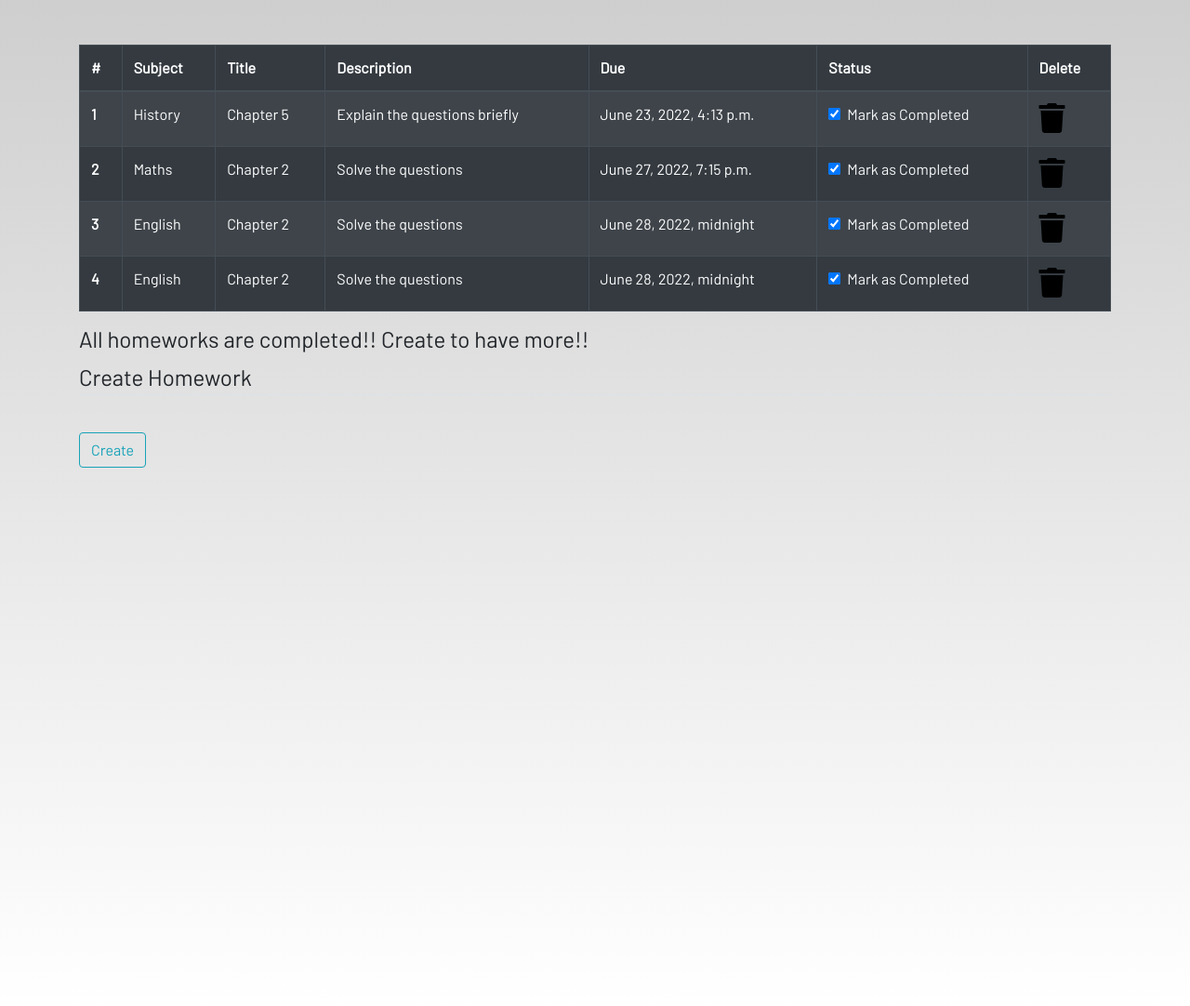
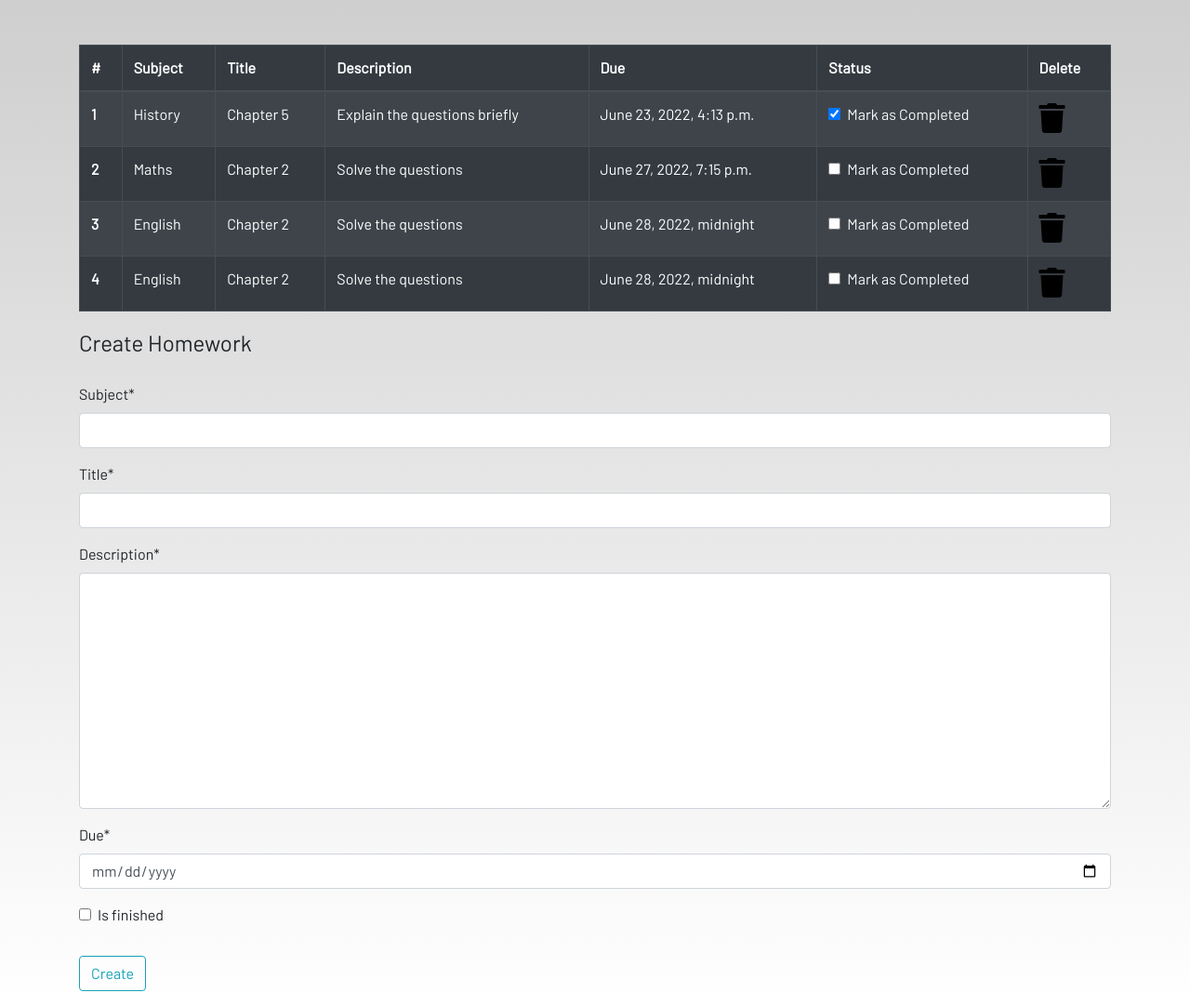
Before and after one commit to munga114/portal, a Django app: page /homework in a window 1280 px wide. Shown: the part 56-1138 px from the top of the page at 93% size. Run offline with Django 3.2, Linux system fonts and the light colour scheme; a user stored in the database is signed in; data comes from the database, SQL or seed files in the repository; both versions use the stored data as it was after the commit; some libraries are stand-ins or nearby versions; some web fonts are replaced.

Commit message:
update files

```diff
--- a/studentstudyportal/dashboard/forms.py
+++ b/studentstudyportal/dashboard/forms.py
@@ -5,3 +5,12 @@ class NotesForm(forms.ModelForm):
     class Meta:
         model = Notes
         fields = ['title','description']
+
+class DateInput(forms.DateInput):
+    input_type = 'date'
+
+class HomeworkForm(forms.ModelForm):
+    class Meta:
+        model = Homework
+        widgets = {'due':DateInput()}
+        fields = ['subject','title','description','due','is_finished']
--- a/studentstudyportal/dashboard/templates/dashboard/homework.html
+++ b/studentstudyportal/dashboard/templates/dashboard/homework.html
@@ -1,8 +1,10 @@
 {% extends 'dashboard/base.html' %}
 {% load static %}
+{% load crispy_forms_tags %}
 {% block content %}
 
 <div class="container">
+    {% if not homework_done %}
     <table class="table table-striped table-bordered table-hover table-dark">
         <thead>
             <tr>
@@ -27,7 +29,11 @@
                 <td>
                     <a href="#">
                         <div class="form-check">
-                            <input class="form-check-input" type="checkbox" value="" checked id="1">
+                            {% if homework.is_finished == True %}
+                            <input class="form-check-input" type="checkbox" value="" checked>
+                            {% else %}
+                            <input class="form-check-input" type="checkbox" value="">
+                            {% endif %}
                             <label class="form-check-label text-light" for="flexCheckDefault">
                                 Mark as Completed
                             </label>
@@ -39,12 +45,16 @@
             {% endfor %}
         </tbody>
     </table>
+    {% else %}
     <h4>All homeworks are completed!! Create to have more!!</h4>
+ {% endif %}
 </div>
 <div class=" container">
     <form method="POST">
+        {% csrf_token %}
         <fieldset class="form-group">
             <legend class="border-bottom mb-4">Create Homework</legend>
+            {{form|crispy}}
         </fieldset>
         <div class="form-group">
             <button href="" class="btn btn-outline-info" type="submit">
--- a/studentstudyportal/dashboard/views.py
+++ b/studentstudyportal/dashboard/views.py
@@ -29,7 +29,45 @@ class NotesDetailView(generic.DetailView):
     model = Notes
 
 
+
+def homework_done(request):
+    return
+
+
+
 def homework(request):
+    if request.method == "POST":
+        form = HomeworkForm(request.POST)
+        if form.is_valid():
+            try:
+                finished = request.POST['is_finished']
+                if finished == 'on':
+                    finished = True
+                else:
+                    finished = False
+            except:
+                finished = False
+            homeworks = Homework(
+                user = request.user,
+                subject = request.POST['subject'],
+                title = request.POST['title'],
+                description = request.POST['description'],
+                due = request.POST['due'],
+                is_finished = finished
+            )
+            homeworks.save()
+            messages.success(request,f'Homework Added From {request.user.username}!!')
+    else:
+        form =HomeworkForm()
     homework = Homework.objects.filter(user=request.user)
-    context = {'homeworks':homework}
+    if len(homework) == 0:
+        homework_done ==True
+    else:
+        homework_done == False
+
+    context = {
+    'homeworks':homework,
+    'homeworks_done':homework_done,
+    'form':form,
+    }
     return render(request,'dashboard/homework.html',context)
```
Also changed, not shown: studentstudyportal/db.sqlite3.
